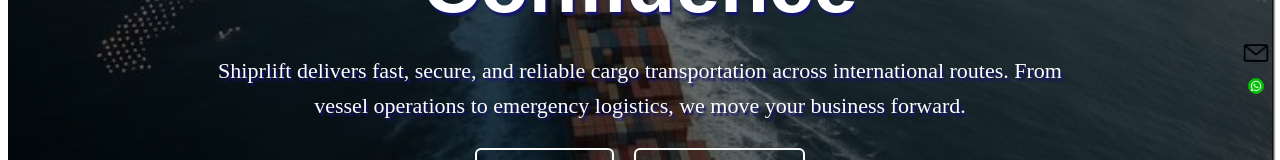
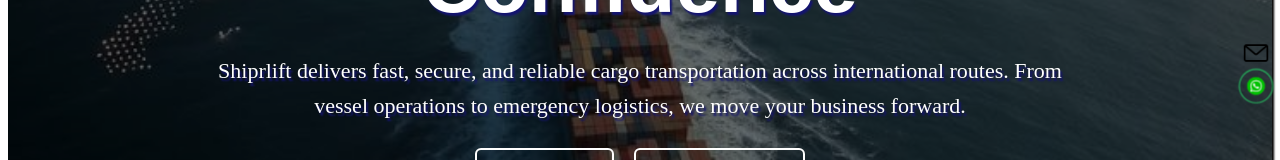
Before and after one commit to nasnasrich/Shiprlift, a React (Vite) app: page / in a window 1280 px wide. Shown: the part 362-522 px from the top of the page. Built offline with nearby package versions, Linux system fonts and the light colour scheme; no server answers.

Commit message:
whatsappbep

```diff
--- a/src/components/ShiprliftHome.css
+++ b/src/components/ShiprliftHome.css
@@ -1150,6 +1150,28 @@ transition:0.3s;
 transform:scale(1.5);
 }
 
+.whatsapp-beep {
+  animation: whatsappBeep 1.5s infinite;
+  border-radius: 90%;
+}
+
+@keyframes whatsappBeep {
+  0% {
+    transform: scale(1);
+    box-shadow: 0 0 0 0 rgba(37, 211, 102, 0.7);
+  }
+
+  50% {
+    transform: scale(1.15);
+    box-shadow: 0 0 1px 1px rgba(37, 211, 102, 0.8);
+  }
+
+  100% {
+    transform: scale(1);
+    box-shadow: 0 0 0 0 rgba(37, 211, 102, 0);
+  }
+}
+
 
 
 
--- a/src/components/ShiprliftHome.jsx
+++ b/src/components/ShiprliftHome.jsx
@@ -872,7 +872,7 @@ href={`https://wa.me/14796524016?text=${message}`}
 target="_blank"
 rel="noopener noreferrer"
 >
-<img src={whatsappoffer} alt="whatsapp" />
+<img src={whatsappoffer} alt="whatsapp" className="whatsapp-beep"/>
 </a>
 
 </div>
```
